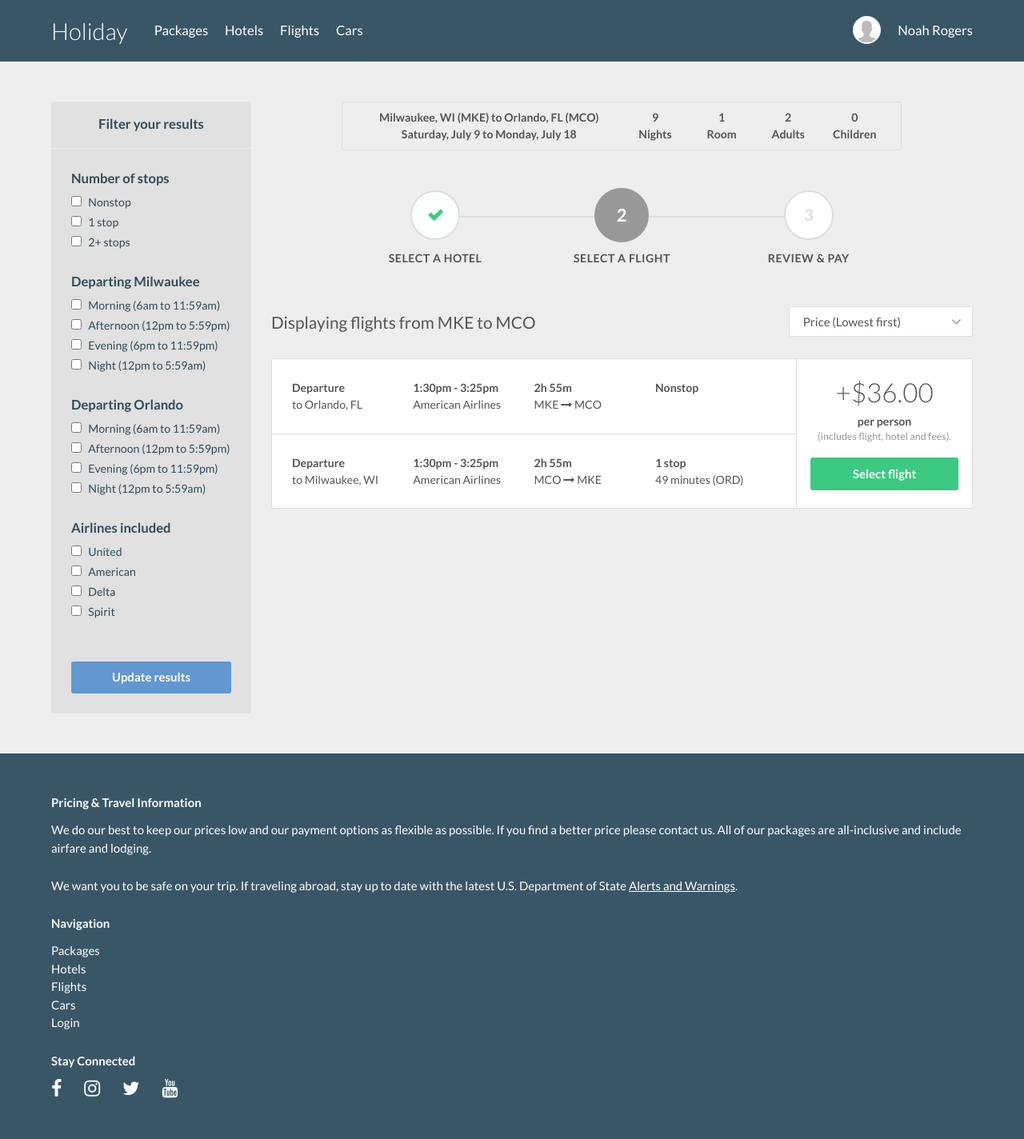
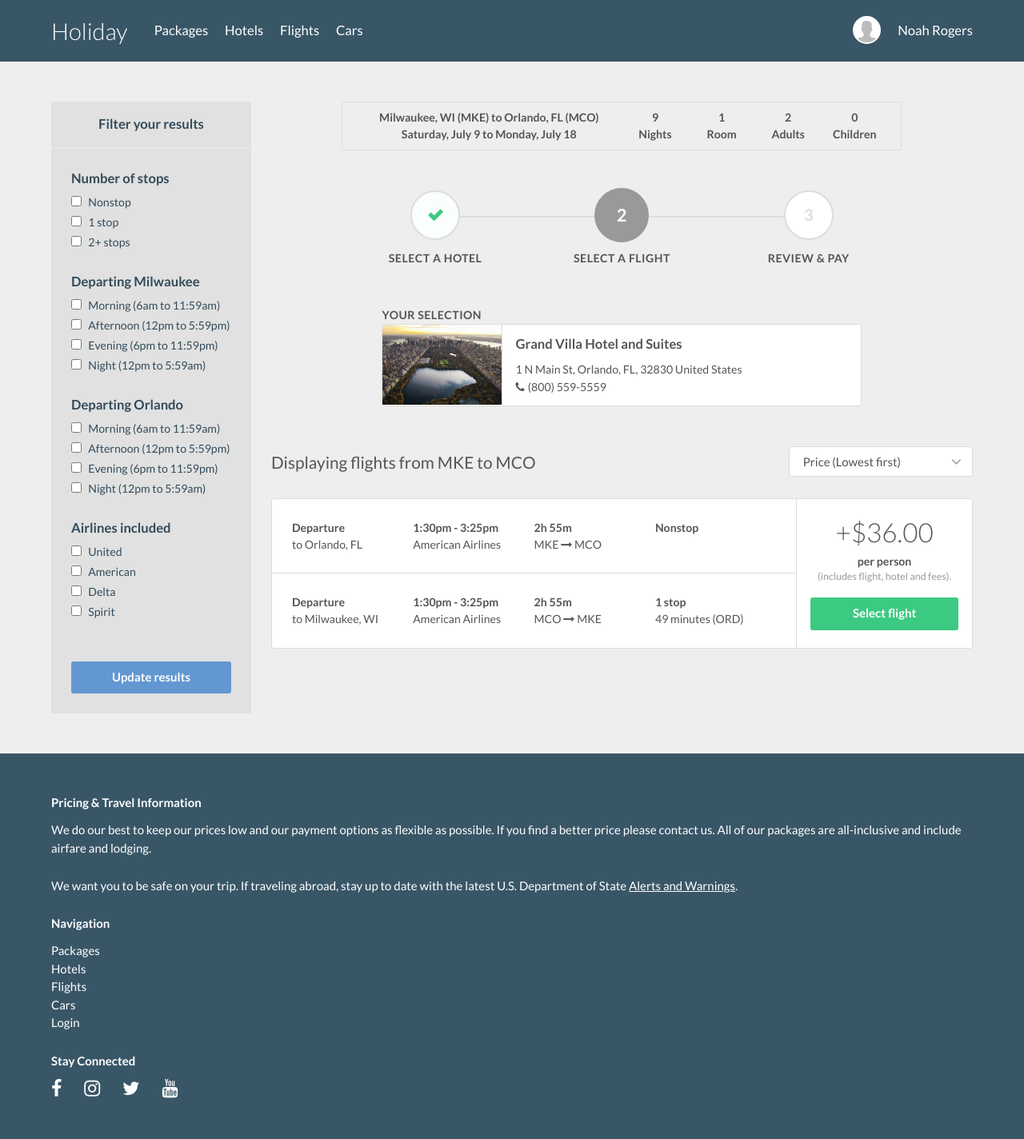
Before and after one commit to Treydor/holiday, a Jekyll site: the page built from packages/package-selection/flights/index.html, in a window 1280 px wide. Shown: the whole page at 80% size. Built offline with Jekyll 4.4.1, drawn with Linux system fonts in a browser that asks for light colours; nearby versions of some CDN libraries.

Commit message:
Adds link in step feature

```diff
--- a/packages/package-selection/flights/index.html
+++ b/packages/package-selection/flights/index.html
@@ -140,7 +140,7 @@
     <section class="content__steps">
       <hr class="steps__progression-line">
       <div class="module module--center module--4">
-        <span class="steps__circle steps__circle--completed"></span>
+        <a class="steps__circle steps__circle--completed steps__circle--link" href="{{ site.baseurl }}/packages/package-selection/hotels/"></a>
         <label class="steps__label">Select a hotel</label>
       </div>
       <div class="module module--center module--4">
@@ -152,6 +152,20 @@
         <label class="steps__label">Review &amp; pay</label>
       </div>
     </section>
+
+    <section class="content__your-package">
+      <div class="card card--selected">
+        <div class="module module--3 card__photo new-york"></div>
+        <div class="module module--9">
+          <section class="card__section">
+            <h1 class="card__name">Grand Villa Hotel and Suites</h1>
+            <p>1 N Main St, Orlando, FL, 32830 United States</p>
+            <p class="prepend--phone">(800) 559-5559</p>
+          </section>
+        </div>
+      </div>
+    </section>
+
     <section class="content__search-results">
       <div class="section__header">
         <h2 class="section__title">Displaying flights from MKE to MCO</h2>
```
